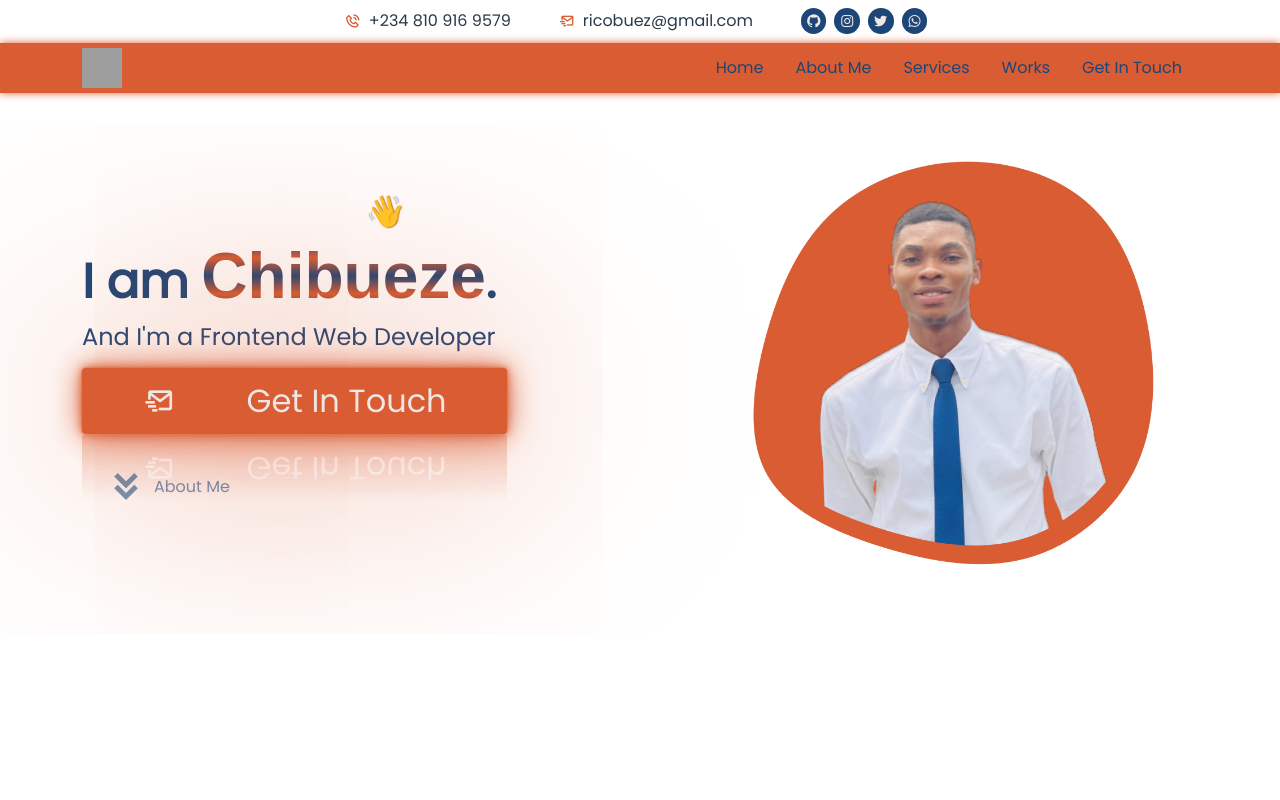
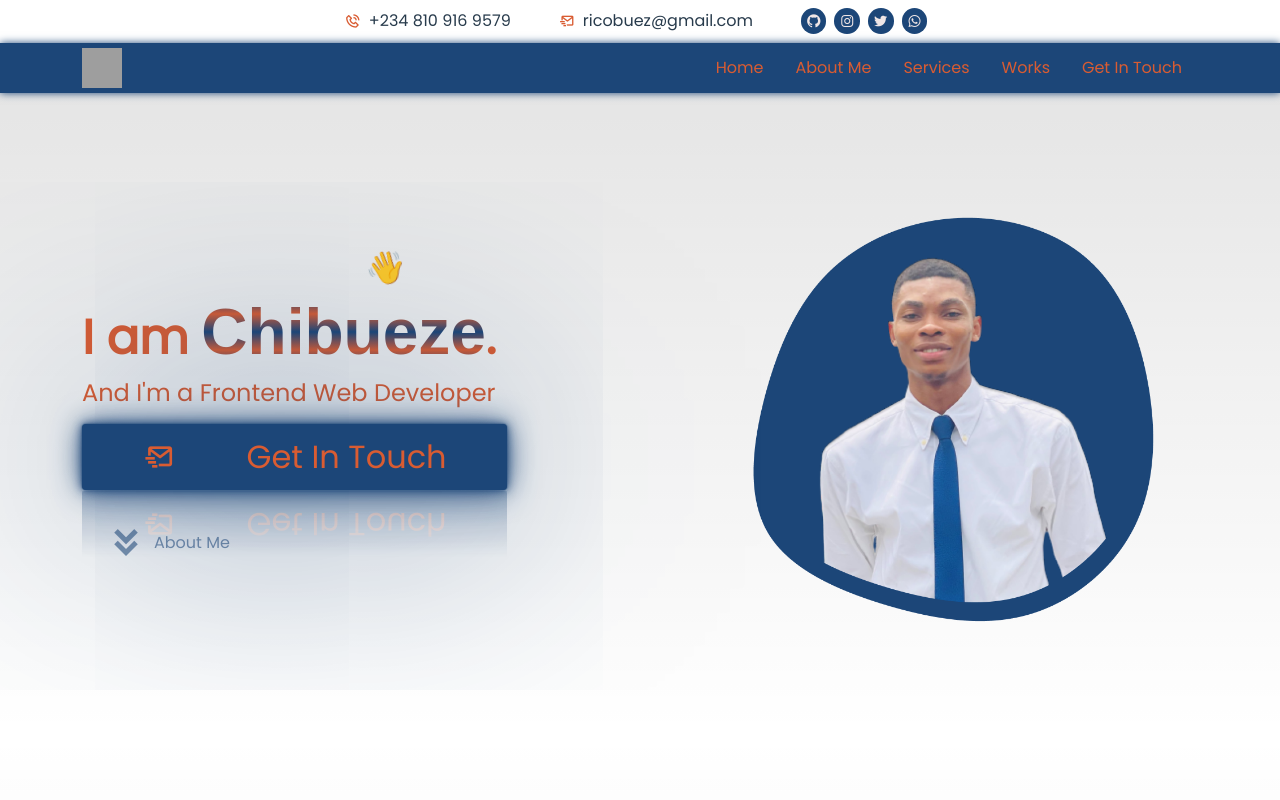
Before and after one commit to buezrico/portfolio-nextjs, a Next.js app: page / in a window 1280 px wide. Shown: the top 800 px of the page. Built offline with nearby package versions, Linux system fonts and the light colour scheme; grey boxes are pictures that could not be loaded.

Commit message:
added background to the header

```diff
--- a/pages/index.tsx
+++ b/pages/index.tsx
@@ -47,7 +47,7 @@ export default function Home() {
             </h1>
             <h4 className="mb-3">And I'm a Frontend Web Developer</h4>
             <div className="btn-contact">
-              <button className="btn btn-secondary rounded p-2 px-4">
+              <button className="btn rounded p-2 px-4">
                 <i className="bx bx-mail-send"></i>
                 <p>Get In Touch</p>
               </button>
@@ -58,21 +58,22 @@ export default function Home() {
             </div>
           </div>
           <div className="picture">
-            <img src="/images/header-pic2.png" className="img-fluid" alt="" />
+            <img src="/images/header-pic.png" className="img-fluid" alt="" />
           </div>
         </div>
       </header>
 
-      <main className="about">
+      <section className="about">
         <div className="container">
           <div className="about-section"></div>
         </div>
-      </main>
-      <main className="about">
+      </section>
+
+      <section className="services">
         <div className="container">
           <div className="about-section"></div>
         </div>
-      </main>
+      </section>
     </div>
   );
 }
--- a/styles/globals.scss
+++ b/styles/globals.scss
@@ -64,12 +64,12 @@ p {
     }
   }
   nav {
-    background: rgba(217, 92, 50);
-    color: $primary;
+    background: $primary;
+    color: $secondary;
     position: sticky;
     top: 0;
     width: 100%;
-    box-shadow: 0 0 0.5rem $secondary;
+    box-shadow: 0 0 0.5rem $primary;
     z-index: 10;
     .inner {
       display: flex;
@@ -77,8 +77,8 @@ p {
       justify-content: space-between;
 
       i {
-        background: $dark;
-        color: $light;
+        background: $secondary;
+        color: $primary;
         cursor: pointer;
         padding: 0.2rem;
         border-radius: 35%;
@@ -87,10 +87,10 @@ p {
       ul {
         li {
           a {
-            color: $primary;
+            color: $secondary;
             cursor: pointer;
             &:hover {
-              color: $dark;
+              color: $light;
             }
           }
         }
@@ -100,7 +100,8 @@ p {
 }
 
 header {
-  // height: 100vh;
+  height: 80vh;
+  background: linear-gradient(rgba(0, 0, 0, 0.1), transparent);
   display: flex;
   flex-direction: column;
   justify-content: space-between;
@@ -131,7 +132,8 @@ header {
     }
     .text {
       width: 60%;
-      color: $primary;
+      color: $secondary;
+      overflow: visible;
       .btn-contact {
         display: flex;
         @media screen and (max-width: 768px) {
@@ -139,7 +141,8 @@ header {
         }
         .btn {
           font-size: 1.2rem;
-          color: $light;
+          background: $primary;
+          color: $secondary;
           width: 70%;
           display: flex;
           align-items: center;
@@ -149,12 +152,12 @@ header {
           }
           // border: 4px solid $secondary;
 
-          box-shadow: 0 0 2px $secondary, 0 0 10px $secondary,
-            0 0 30px $secondary, 0 0 500px $secondary;
+          box-shadow: 0 0 2px $primary, 0 0 10px $primary, 0 0 30px $primary,
+            0 0 500px $primary;
           -webkit-box-reflect: below 1px linear-gradient(transparent, #0005);
 
           &:hover {
-            color: $primary;
+            color: $secondary;
           }
         }
       }
@@ -224,6 +227,7 @@ header {
     .picture {
       display: grid;
       place-items: center;
+      overflow: visible;
 
       @media screen and (max-width: 768px) {
         order: -1;
@@ -250,5 +254,11 @@ header {
 }
 
 .about {
+  background: linear-gradient(transparent, rgba(0, 0, 0, 0.1));
   height: 100vh;
 }
+
+.services {
+  background: linear-gradient(rgba(0, 0, 0, 0.1), transparent);
+  height: 100vh;
+}
```
